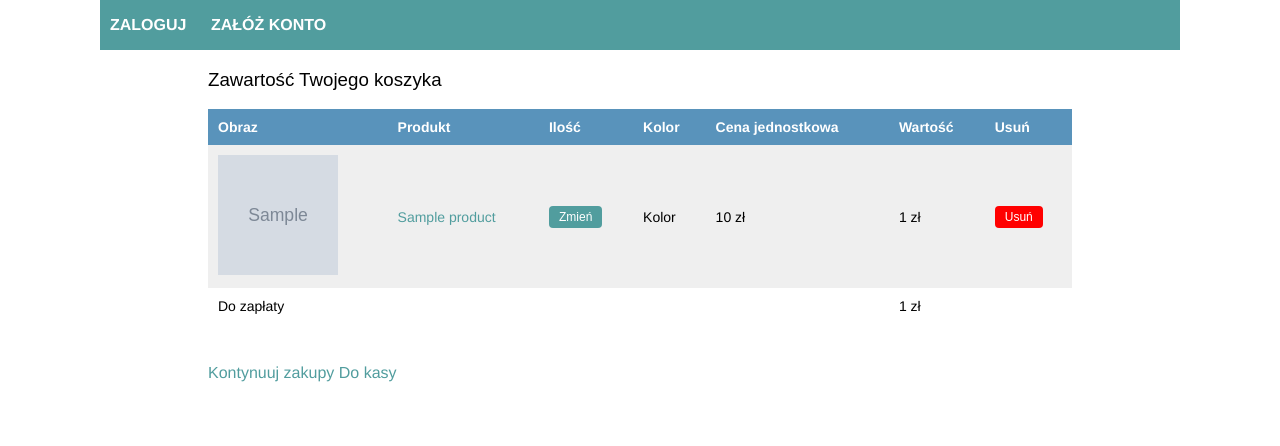
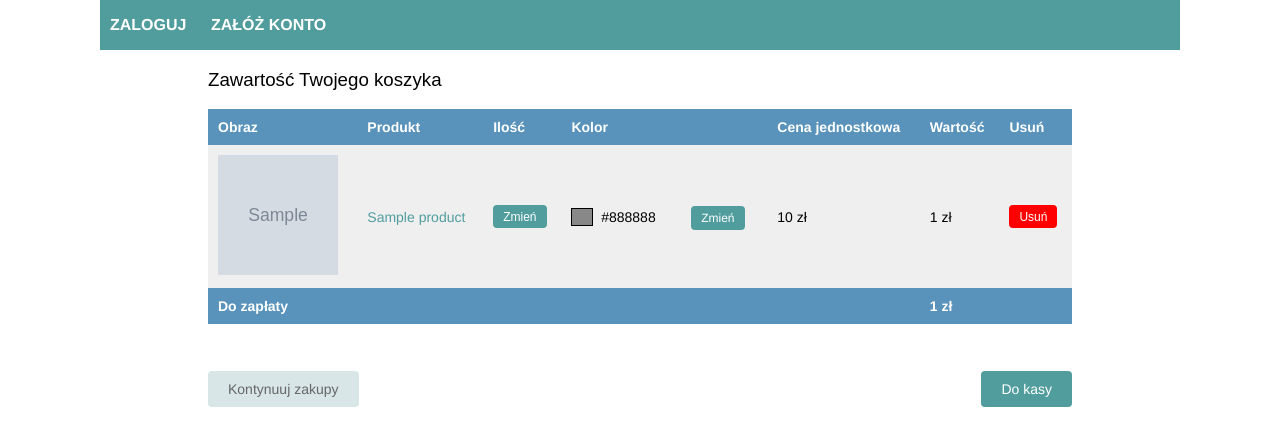
Before and after one commit to JKK86/furniture_shop, a Django app: template templates/cart/cart_detail.html in a window 1280 px wide. Shown: the part 116-562 px from the top of the page. Run offline with Django 3.2, Linux system fonts and the light colour scheme; the template is opened without the code that fills it: most values are stand-ins (such as "Sample title", 1, 10 or a date in 2020); grey boxes marked "Sample" are stand-in pictures.

Commit message:
Add color palette

```diff
--- a/cart/forms.py
+++ b/cart/forms.py
@@ -1,6 +1,11 @@
 import django.forms as forms
+from cart.models import COLORS, NATURALNY
 
 
 class CartAddProductForm(forms.Form):
     quantity = forms.IntegerField(label="Ilość", min_value=1, max_value=10, initial=1)
     override_quantity = forms.BooleanField(initial=False, required=False, widget=forms.HiddenInput)
+
+
+class CartSetColorForm(forms.Form):
+    color = forms.ChoiceField(label="Kolor", choices=COLORS, initial=NATURALNY, widget=forms.RadioSelect)
--- a/cart/models.py
+++ b/cart/models.py
@@ -20,8 +20,7 @@ COLORS = (
     (DAB_CIEMNY, 'Dąb ciemny'),
     (MAHON, 'Mahoń'),
     (BIEL, 'Biel'),
-    (ORZECH_CIEMNY, 'Orzech ciemny'),
-    (ORZECH_JASNY, 'Orzech jasny'),
+    (ORZECH_JASNY, 'Orzech'),
     (ZIELEN, 'Zieleń'),
     (ORANZ, 'Oranż'),
     (CZARNY, 'Czerń'),
@@ -48,3 +47,4 @@ class CartProduct(models.Model):
     product = models.ForeignKey(Product, on_delete=models.CASCADE)
     cart = models.ForeignKey(Cart, on_delete=models.CASCADE)
     quantity = models.PositiveIntegerField(default=1)
+    color = models.CharField(max_length=8, choices=COLORS, default=NATURALNY)
--- a/orders/models.py
+++ b/orders/models.py
@@ -1,6 +1,7 @@
 from django.contrib.auth.models import User
 from django.db import models
 
+from cart.models import COLORS, NATURALNY
 from shop.models import Product
 
 ODBIOR = "OD"
@@ -52,3 +53,4 @@ class OrderItem(models.Model):
     order = models.ForeignKey(Order, on_delete=models.CASCADE)
     quantity = models.PositiveIntegerField(default=1)
     price = models.DecimalField(max_digits=6, decimal_places=2, verbose_name="Cena")
+    color = models.CharField(max_length=8, choices=COLORS, default=NATURALNY)
--- a/orders/views.py
+++ b/orders/views.py
@@ -68,7 +68,8 @@ class OrderCreateView(View):
                     product=item.product,
                     order=order,
                     quantity=item.quantity,
-                    price=item.product.price)
+                    price=item.product.price,
+                    color=item.color)
                 item.product.stock -= item.quantity
                 item.product.save()
             items.delete()
--- a/sklep_meblowy/urls.py
+++ b/sklep_meblowy/urls.py
@@ -41,6 +41,7 @@ urlpatterns = [
     path('cart/', cart_views.CartDetailView.as_view(), name='cart_detail'),
     path('cart/add/<int:product_id>/', cart_views.CartAddProductView.as_view(), name='cart_add'),
     path('cart/remove/<int:product_id>/', cart_views.CartRemoveProductView.as_view(), name='cart_remove'),
+    path('cart/set_color/<int:product_id>/', cart_views.CartSetProductColorView.as_view(), name='set_color'),
 
     path('orders/create/', orders_views.OrderCreateView.as_view(), name='order_create'),
 
--- a/static/css/base_style.css
+++ b/static/css/base_style.css
@@ -1,4 +1,3 @@
-/*@import url(http://fonts.googleapis.com/css?family=Ubuntu);*/
 
 body {
     margin:0;
@@ -33,7 +32,8 @@ a.button, input[type="submit"] {
 
 a.button.light {
     color:#666;
-    background:#ededed;
+    /*background:#ededed;*/
+    background:#D8E6E7;
 }
 
 input[type="submit"].btn-delete {
@@ -49,7 +49,10 @@ input[type="submit"].btn-delete {
     text-align:right;
 }
 
-/*Tu zmienione*/
+/*------------------------------*/
+/*---- Tables----*/
+/*------------------------------*/
+
 table {
     width:100%;
     border-spacing:0;
@@ -67,15 +70,16 @@ tbody tr:nth-child(odd) {
     background:#efefef;
 }
 
-tbody tr.subtotal {
-    background:#ccc;
-}
-
 thead th, tbody tr.total {
     background:#5993bb;
     color:#fff;
     font-weight:bold;
 }
+
+
+/*------------------------------*/
+/*---- Cart----*/
+/*------------------------------*/
 
 div.cart {
     width: 80%;
@@ -87,20 +91,77 @@ table.cart {
     margin-bottom:40px;
 }
 
-/*Tu zmienione*/
 table.cart img {
     width:120px;
     height:120px;
 }
 
-tbody td.num {
-    text-align:right;
+.cart-navigate {
+    display: flex;
+    justify-content: space-between;
 }
 
-td input[type="submit"] {
+.color_sample {
+    border: 1px solid;
+    display: inline-block;
+    width: 20px;
+}
+
+
+span.color-text {
+    width: 90px;
+    display: inline-block;
+}
+
+/*------------------------------*/
+/*---- Color-palette----*/
+/*------------------------------*/
+
+
+.color-palette {
+    display: flex;
+    justify-content: space-between;
+    flex-wrap: wrap;
+}
+
+.color-palette-choice {
+    flex: 0 0 500px;
+    margin: 10px;
+    padding: 10px;
+}
+
+.color-palette-sample {
+    flex: 0 0 500px;
+    height: 100px;
+    border: 2px solid;
+    margin: 10px;
+    padding: 10px;
+    /*background-color: #5993bb;*/
+}
+
+/*------------------------------*/
+/*---- Form inputs and buttons----*/
+/*------------------------------*/
+
+td a.button, input[type="submit"] {
     font-size:12px;
     padding:4px 10px;
+    height:23px;
+    vertical-align: middle;
 }
+
+
+td input[type="submit"] {
+    /*-webkit-appearance: none;*/
+    height:23px;
+}
+
+
+td a.button {
+    /*-webkit-appearance: none;*/
+    padding: 5px 10px
+}
+
 
 form p label, form p input {
     float:left;
@@ -128,14 +189,6 @@ form p input {
 
 }
 
-ul.errorlist {
-   float:left;
-   color:#ff0000;
-   clear:both;
-   font-size:13px;
-   margin:0;
-   padding:0;
-}
 
 /*------------------------------*/
 /*---- Messages----*/
--- a/templates/cart/cart_detail.html
+++ b/templates/cart/cart_detail.html
@@ -44,7 +44,15 @@
                                     <input type="submit" value="Zmień">
                                 </form>
                             </td>
-                    <td>Kolor</td>
+                            <td>
+                                {% if item.color == 'Natural'  %}
+                                    &nbsp; &nbsp; &nbsp;
+                                    {% else %}
+                                <span class="color_sample" style="background-color: {{ item.color }}">&nbsp; &nbsp; &nbsp;</span>
+                                {% endif %}
+                                <span class="color-text">&nbsp;{{ item.get_color_display }}&nbsp;</span>
+                                <a class="button" href="{% url 'set_color' product.id %}">Zmień</a>
+                            </td>
                             <td>{{ product.price }} zł</td>
                             <td>{{ item.total_price }} zł</td>
                             <td>
@@ -56,15 +64,17 @@
                         </tr>
                     {% endwith %}
                 {% endfor %}
-            <tr>
+                <tr class="total">
                     <td colspan="5">Do zapłaty</td>
                     <td>{{ cart.total_price }} zł</td>
+                    <td></td>
                 </tr>
                 </tbody>
             </table>
-        <a href="{% url 'product_list' %}">Kontynuuj zakupy</a>
-        <a href="{% url 'order_create' %}">Do kasy</a>
+            <div class="cart-navigate">
+                <p><a class="button light" href="{% url 'product_list' %}">Kontynuuj zakupy</a></p>
+                <p><a class="button" href="{% url 'order_create' %}">Do kasy</a></p>
+            </div>
         {% endif %}
     </div>
-
 {% endblock %}
--- a/templates/orders/order_create.html
+++ b/templates/orders/order_create.html
@@ -36,5 +36,4 @@
         <p><a href="{% url 'cart_detail' %}">Powrót do koszyka</a></p>
     <script src="{% static 'js/delivery_form_app.js' %}"></script>
 
-
 {% endblock %}
```
Also changed, not shown: cart/tests/tests.py (+16 -1 lines), cart/views.py (+19 -2 lines), static/js/color_select.js (added, +11 -0 lines), templates/shop/set_color.html (added, +26 -0 lines), cart/migrations/0003_cartproduct_color.py (added), cart/migrations/0004_auto_20210316_1902.py (added), orders/migrations/0004_orderitem_color.py (added). Lines whose indentation alone changed are shown as unchanged.
